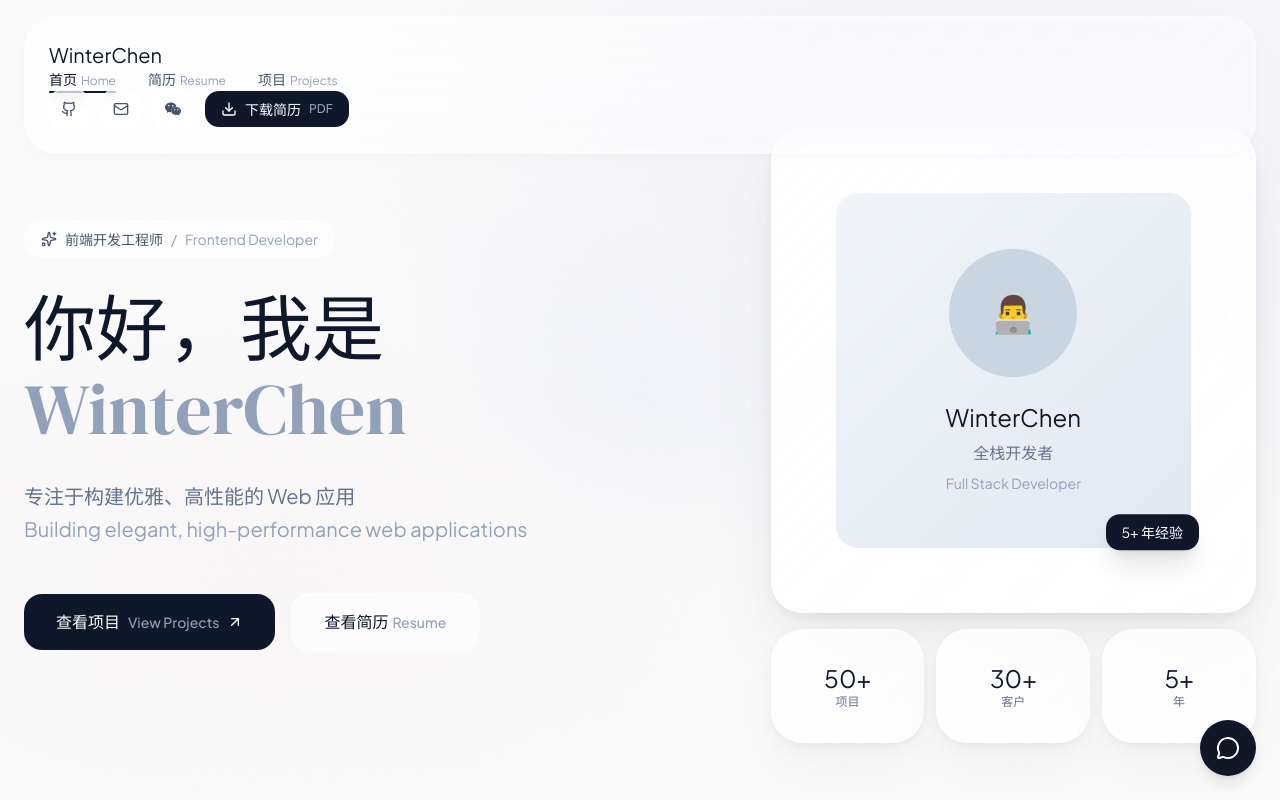
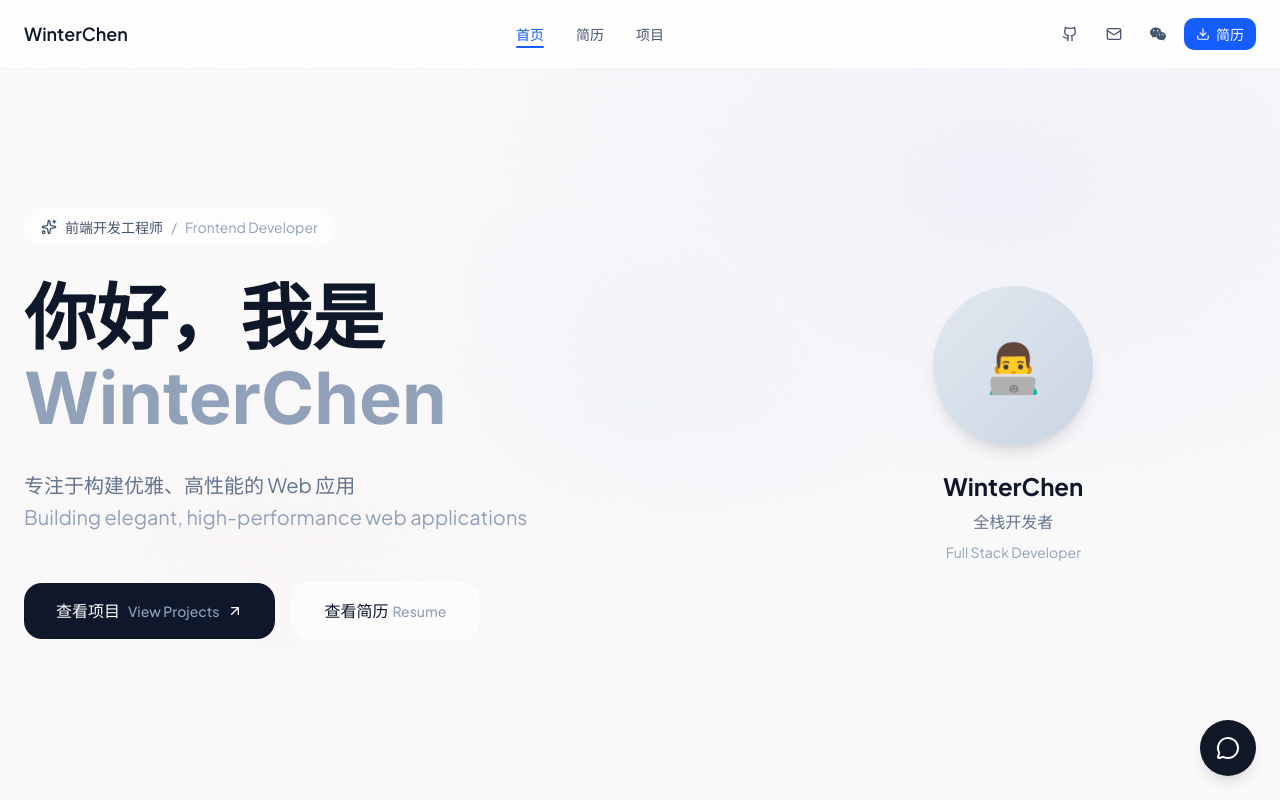
Before and after one commit to Gooooood-cc/my-site, a Next.js app: page / in a window 1280 px wide. Shown: the top 800 px of the page. Built offline with nearby package versions, Linux system fonts and the light colour scheme.

Commit message:
Update fonts to sans-serif and simplify avatar section

```diff
--- a/src/app/layout.tsx
+++ b/src/app/layout.tsx
@@ -1,11 +1,10 @@
 import type { Metadata } from "next";
-import { DM_Serif_Display, Plus_Jakarta_Sans } from "next/font/google";
+import { Inter, Plus_Jakarta_Sans } from "next/font/google";
 import "./globals.css";
 import { AIChat } from "@/components/ai-chat";
 import { Navbar } from "@/components/layout/navbar";
 
-const dmSerif = DM_Serif_Display({
-  weight: "400",
+const inter = Inter({
   subsets: ["latin"],
   variable: "--font-display",
   display: "swap",
@@ -31,7 +30,7 @@ export default function RootLayout({
     <html lang="zh-CN" className="scroll-smooth">
       <body
         className={`
-          ${dmSerif.variable}
+          ${inter.variable}
           ${plusJakarta.variable}
           antialiased
           font-body
--- a/src/app/page.tsx
+++ b/src/app/page.tsx
@@ -80,7 +80,7 @@ export default function Home() {
 
               <motion.h1
                 variants={itemVariants}
-                className="font-display text-5xl sm:text-6xl lg:text-7xl text-slate-900 leading-[1.1]"
+                className="font-body text-5xl sm:text-6xl lg:text-7xl font-bold text-slate-900 leading-[1.1]"
               >
                 你好，我是
                 <br />
@@ -123,48 +123,19 @@ export default function Home() {
               </motion.div>
             </div>
 
-            {/* Right: Avatar & Stats */}
+            {/* Right: Avatar & Name */}
             <motion.div
               variants={itemVariants}
-              className="lg:col-span-5"
+              className="lg:col-span-5 flex flex-col items-center"
             >
-              <GlassCard variant="elevated" padding="2xl" className="relative overflow-hidden">
-                <div className="aspect-square rounded-3xl bg-gradient-to-br from-slate-100 to-slate-200 flex flex-col items-center justify-center">
               {/* Avatar placeholder */}
-                  <div className="w-32 h-32 rounded-full bg-slate-300 mb-6 flex items-center justify-center text-4xl">
+              <div className="w-40 h-40 rounded-full bg-gradient-to-br from-slate-200 to-slate-300 mb-6 flex items-center justify-center text-5xl shadow-lg">
                 👨‍💻
               </div>
               <div className="text-center space-y-2">
-                    <p className="font-display text-2xl text-slate-900">WinterChen</p>
+                <p className="font-body text-2xl font-bold text-slate-900">WinterChen</p>
                 <p className="font-body text-slate-500">全栈开发者</p>
                 <p className="font-body text-sm text-slate-400">Full Stack Developer</p>
-                  </div>
-                </div>
-
-                {/* Floating badge */}
-                <motion.div
-                  className="absolute -bottom-2 -right-2 px-4 py-2 bg-slate-900 text-white rounded-xl font-body text-sm shadow-xl"
-                  animate={{ y: [0, -6, 0] }}
-                  transition={{ duration: 4, repeat: Infinity, ease: "easeInOut" }}
-                >
-                  5+ 年经验
-                </motion.div>
-              </GlassCard>
-
-              {/* Quick Stats */}
-              <div className="grid grid-cols-3 gap-3 mt-4">
-                <GlassCard padding="md" className="text-center">
-                  <p className="font-display text-2xl text-slate-900">50+</p>
-                  <p className="font-body text-xs text-slate-500">项目</p>
-                </GlassCard>
-                <GlassCard padding="md" className="text-center">
-                  <p className="font-display text-2xl text-slate-900">30+</p>
-                  <p className="font-body text-xs text-slate-500">客户</p>
-                </GlassCard>
-                <GlassCard padding="md" className="text-center">
-                  <p className="font-display text-2xl text-slate-900">5+</p>
-                  <p className="font-body text-xs text-slate-500">年</p>
-                </GlassCard>
               </div>
             </motion.div>
           </div>
@@ -182,7 +153,7 @@ export default function Home() {
         >
           <div className="flex items-end justify-between mb-12">
             <div>
-              <h2 className="font-display text-4xl sm:text-5xl text-slate-900 mb-2">
+              <h2 className="font-body text-4xl sm:text-5xl font-bold text-slate-900 mb-2">
                 精选作品
               </h2>
               <p className="font-body text-lg text-slate-500">
@@ -220,7 +191,7 @@ export default function Home() {
                          <Globe className="w-8 h-8 text-slate-700" />}
                       </div>
                     </div>
-                    <h3 className="font-display text-xl text-slate-900 mb-1">
+                    <h3 className="font-body text-xl font-semibold text-slate-900 mb-1">
                       {project.title}
                     </h3>
                     <p className="font-body text-sm text-slate-400 mb-3">
@@ -250,7 +221,7 @@ export default function Home() {
       {/* Footer */}
       <footer className="py-16 px-6 border-t border-slate-200/60">
         <div className="max-w-7xl mx-auto text-center">
-          <p className="font-display text-2xl text-slate-900 mb-2">
+          <p className="font-body text-2xl font-bold text-slate-900 mb-2">
             让我们一起创造精彩
           </p>
           <p className="font-body text-slate-500 mb-6">
--- a/src/components/layout/navbar.tsx
+++ b/src/components/layout/navbar.tsx
@@ -3,7 +3,6 @@
 import { motion } from "framer-motion";
 import Link from "next/link";
 import { usePathname } from "next/navigation";
-import { GlassCard } from "@/components/ui/glass-card";
 import { Github, Mail, Download } from "lucide-react";
 
 const navItems = [
@@ -19,55 +18,55 @@ export function Navbar() {
     <motion.nav
       initial={{ opacity: 0, y: -20 }}
       animate={{ opacity: 1, y: 0 }}
-      transition={{ duration: 0.8, delay: 0.5 }}
-      className="fixed top-0 left-0 right-0 z-50 px-6 py-4"
+      transition={{ duration: 0.5 }}
+      className="fixed top-0 left-0 right-0 z-50 bg-white/80 backdrop-blur-md border-b border-slate-200/50"
     >
-      <div className="max-w-7xl mx-auto">
-        <GlassCard padding="sm" variant="subtle" className="flex items-center justify-between">
-          {/* Logo */}
-          <Link href="/" className="font-display text-xl text-slate-900 hover:text-slate-700 transition-colors">
+      <div className="max-w-7xl mx-auto px-6 py-4">
+        <div className="flex items-center justify-between">
+          {/* Logo - Left */}
+          <Link
+            href="/"
+            className="text-lg font-semibold text-slate-900 hover:text-blue-600 transition-colors"
+          >
             WinterChen
           </Link>
 
-          {/* Navigation Links - Desktop */}
+          {/* Navigation Links - Center */}
           <div className="hidden md:flex items-center gap-8">
             {navItems.map((item) => (
               <Link
                 key={item.href}
                 href={item.href}
                 className={`
-                  text-sm font-body transition-colors relative group
+                  text-sm font-medium transition-colors relative
                   ${pathname === item.href
-                    ? "text-slate-900"
+                    ? "text-blue-600"
                     : "text-slate-600 hover:text-slate-900"
                   }
                 `}
               >
                 {item.label}
-                <span className="text-xs text-slate-400 ml-1 group-hover:text-slate-500 transition-colors">
-                  {item.labelEn}
-                </span>
                 {pathname === item.href && (
                   <motion.div
                     layoutId="navbar-indicator"
-                    className="absolute -bottom-1 left-0 right-0 h-0.5 bg-slate-900 rounded-full"
+                    className="absolute -bottom-1 left-0 right-0 h-0.5 bg-blue-600 rounded-full"
                   />
                 )}
               </Link>
             ))}
           </div>
 
-          {/* Social Links + Download */}
-          <div className="flex items-center gap-3">
+          {/* Social Links + Download - Right */}
+          <div className="flex items-center gap-2">
             {/* GitHub */}
             <motion.a
               href="https://github.com/WinterChenS"
               target="_blank"
               rel="noopener noreferrer"
               aria-label="GitHub"
-              whileHover={{ scale: 1.05 }}
+              whileHover={{ scale: 1.1 }}
               whileTap={{ scale: 0.95 }}
-              className="w-10 h-10 rounded-xl bg-white/60 border border-white/60 flex items-center justify-center text-slate-600 hover:text-slate-900 hover:bg-white/80 transition-colors backdrop-blur-sm"
+              className="w-9 h-9 rounded-lg flex items-center justify-center text-slate-600 hover:text-slate-900 hover:bg-slate-100 transition-colors"
             >
               <Github className="w-4 h-4" />
             </motion.a>
@@ -76,20 +75,20 @@ export function Navbar() {
             <motion.a
               href="mailto:your.email@example.com"
               aria-label="Email"
-              whileHover={{ scale: 1.05 }}
+              whileHover={{ scale: 1.1 }}
               whileTap={{ scale: 0.95 }}
-              className="w-10 h-10 rounded-xl bg-white/60 border border-white/60 flex items-center justify-center text-slate-600 hover:text-slate-900 hover:bg-white/80 transition-colors backdrop-blur-sm"
+              className="w-9 h-9 rounded-lg flex items-center justify-center text-slate-600 hover:text-slate-900 hover:bg-slate-100 transition-colors"
             >
               <Mail className="w-4 h-4" />
             </motion.a>
 
             {/* WeChat */}
             <motion.a
-              href="#contact"
+              href="#wechat"
               aria-label="WeChat"
-              whileHover={{ scale: 1.05 }}
+              whileHover={{ scale: 1.1 }}
               whileTap={{ scale: 0.95 }}
-              className="w-10 h-10 rounded-xl bg-white/60 border border-white/60 flex items-center justify-center text-slate-600 hover:text-slate-900 hover:bg-white/80 transition-colors backdrop-blur-sm"
+              className="w-9 h-9 rounded-lg flex items-center justify-center text-slate-600 hover:text-slate-900 hover:bg-slate-100 transition-colors"
               title="微信: WinterChen"
             >
               <svg className="w-4 h-4" viewBox="0 0 24 24" fill="currentColor">
@@ -103,27 +102,26 @@ export function Navbar() {
               download
               whileHover={{ scale: 1.02 }}
               whileTap={{ scale: 0.98 }}
-              className="hidden sm:flex items-center gap-2 px-4 py-2 bg-slate-900 text-white rounded-xl text-sm font-body font-medium hover:bg-slate-800 transition-colors"
+              className="flex items-center gap-1.5 px-3 py-1.5 bg-blue-600 text-white rounded-lg text-sm font-medium hover:bg-blue-700 transition-colors"
             >
-              <Download className="w-4 h-4" />
-              <span>下载简历</span>
-              <span className="text-xs text-slate-400">PDF</span>
+              <Download className="w-3.5 h-3.5" />
+              <span className="hidden sm:inline">简历</span>
             </motion.a>
           </div>
-        </GlassCard>
+        </div>
       </div>
 
       {/* Mobile Navigation */}
-      <div className="md:hidden mt-3">
-        <GlassCard padding="sm" variant="subtle" className="flex items-center justify-around">
+      <div className="md:hidden border-t border-slate-200/50">
+        <div className="flex items-center justify-around py-2">
           {navItems.map((item) => (
             <Link
               key={item.href}
               href={item.href}
               className={`
-                text-sm font-body py-2 px-3 rounded-lg transition-colors
+                text-sm font-medium py-2 px-4 rounded-lg transition-colors
                 ${pathname === item.href
-                  ? "text-slate-900 bg-slate-100"
+                  ? "text-blue-600 bg-blue-50"
                   : "text-slate-600"
                 }
               `}
@@ -131,7 +129,7 @@ export function Navbar() {
               {item.label}
             </Link>
           ))}
-        </GlassCard>
+        </div>
       </div>
     </motion.nav>
   );
```
Also changed, not shown: src/app/projects/page.tsx (+6 -6 lines), src/app/resume/page.tsx (+6 -6 lines). Lines whose indentation alone changed are shown as unchanged.
